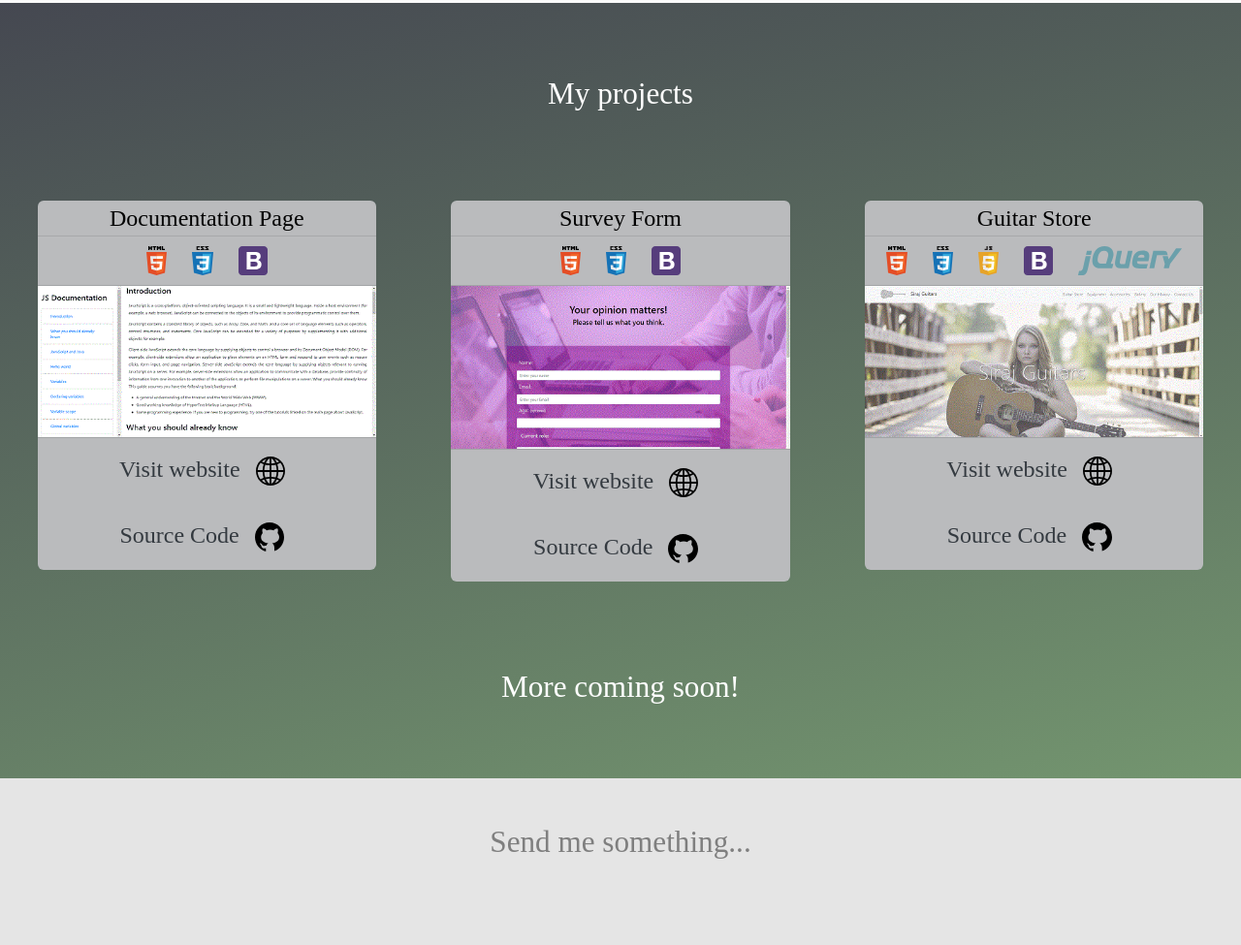
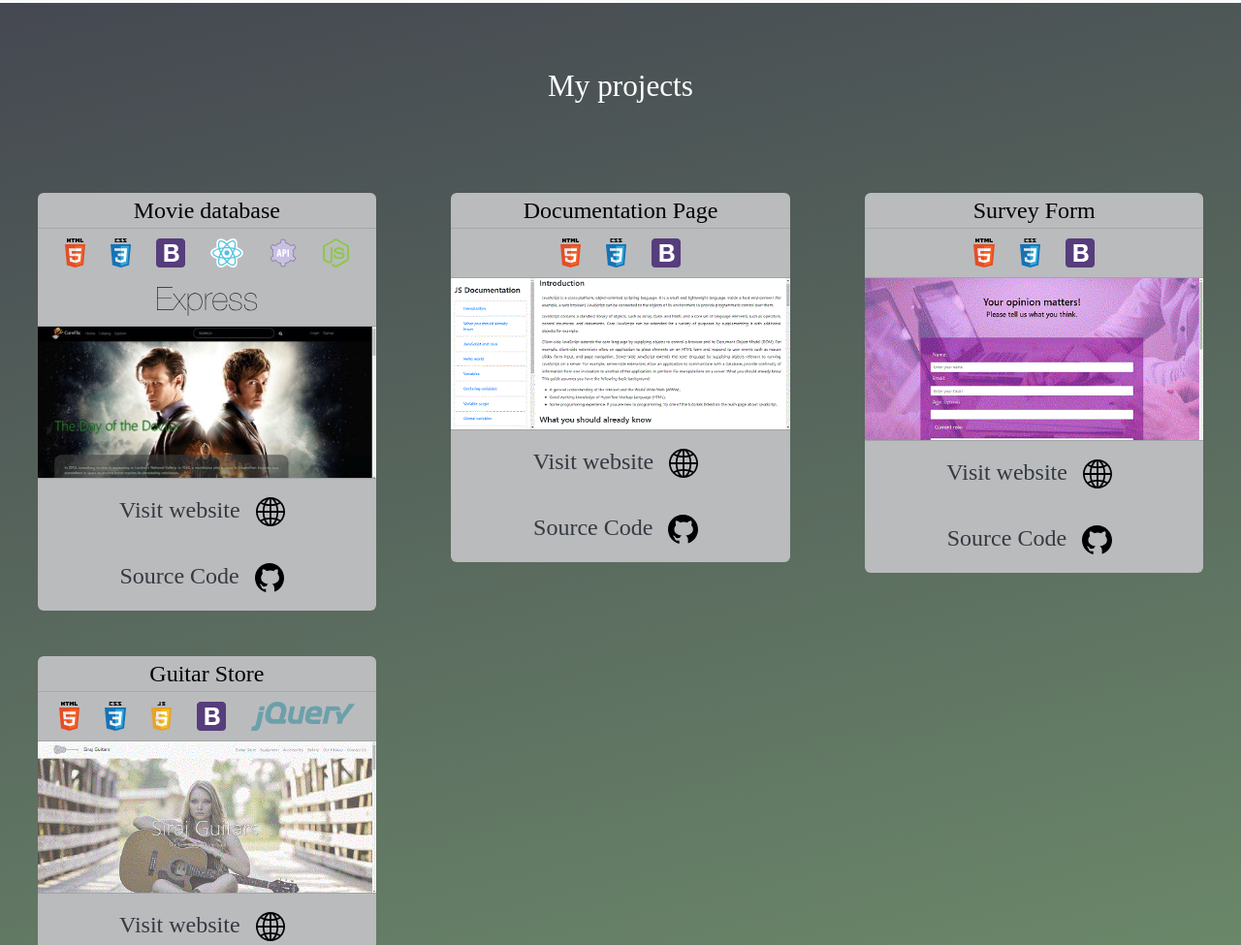
Before and after one commit to ajj-siraj/MyPortfolio, a website: page index.html in a window 1280 px wide. Shown: the part 2892-3867 px from the top of the page at 97% size. Drawn offline with nearby package versions, Linux system fonts and the light colour scheme; a web font is replaced by a local one.

Commit message:
add cornflix project

```diff
--- a/index.html
+++ b/index.html
@@ -221,6 +221,41 @@
                 <div class="col-md-12">
                     <div class="projects-message">My projects</div>
                     <div class="row">
+
+                        <div class="col-lg-4 col-12">
+                            <div class="card project-card">
+                                <div class="card-header">
+                                    Movie database
+                                    <hr>
+                                    <img class="img-fluid" src="img/logos/HTML5_Logo.svg">
+                                    <img class="img-fluid" src="img/logos/css3_logo.svg">
+                                    <img class="img-fluid" src="img/logos/bootstrap4_logo.svg">
+                                    <img class="img-fluid" src="img/logos/react_logo.svg">
+                                    <img class="img-fluid" src="img/logos/restapi_logo.svg">
+                                    <img class="img-fluid" src="img/logos/nodejs_logo.svg">
+                                    <img class="img-fluid" src="img/logos/express_logo.svg">
+
+                                </div>
+                                <div class="card-body">
+                                    <img id="project-cornflix" class="project-thumbnail"
+                                        src="img/thumbs/cornflix-static.jpg">
+                                </div>
+                                <div class="card-footer">
+
+                                    <a class="btn btn-outline-dark btn-block project-btn mt-0"
+                                        href="http://cornflix.herokuapp.com" target="_blank"
+                                        rel="noopener noreferrer"><span>Visit website</span>
+                                        <img class="img-fluid" src="img/logos/globe.svg">
+                                    </a>
+                                    <a class="btn btn-outline-dark btn-block project-btn mt-0"
+                                        href="https://github.com/ajj-siraj/Cornflix" target="_blank"
+                                        rel="noopener noreferrer"><span>Source Code</span>
+                                        <img class="img-fluid" src="img/logos/github_logo.svg">
+                                    </a>
+                                </div>
+                            </div>
+                        </div>
+
                         <div class="col-lg-4 col-12">
                             <div class="card project-card">
                                 <div class="card-header">
@@ -253,6 +288,7 @@
                                 </div>
                             </div>
                         </div>
+
                         <div class="col-lg-4 col-12">
                             <div class="card project-card">
                                 <div class="card-header">
@@ -283,6 +319,7 @@
                                 </div>
                             </div>
                         </div>
+
                         <div class="col-lg-4 col-12">
                             <div class="card project-card">
                                 <div class="card-header">
@@ -314,6 +351,8 @@
                                 </div>
                             </div>
                         </div>
+
+
                     </div>
                     <div class="projects-message">More coming soon!</div>
                 </div>
--- a/src/scripts.js
+++ b/src/scripts.js
@@ -7,6 +7,8 @@ $(document).ready(function () {
     image2.src = "./img/thumbs/survey-project.gif";
     let image3 = new Image();
     image3.src = "./img/thumbs/guitarstore-project.gif";
+    let image4 = new Image();
+    image4.src = "./img/thumbs/cornflix.gif";
 
 
     $("#project-documentation").hover(
@@ -31,6 +33,14 @@ $(document).ready(function () {
         },
         function () {
             $(this).attr("src", "./img/thumbs/guitarstore-project-static.gif");
+        }
+    );
+    $("#project-cornflix").hover(
+        function () {
+            $(this).attr("src", image4.src);
+        },
+        function () {
+            $(this).attr("src", "./img/thumbs/cornflix-static.jpg");
         }
     );
 
```
Also changed, not shown: src/formPage.js (+6 -9 lines), img/thumbs/cornflix-static.jpg (added), img/thumbs/cornflix.gif (added).
